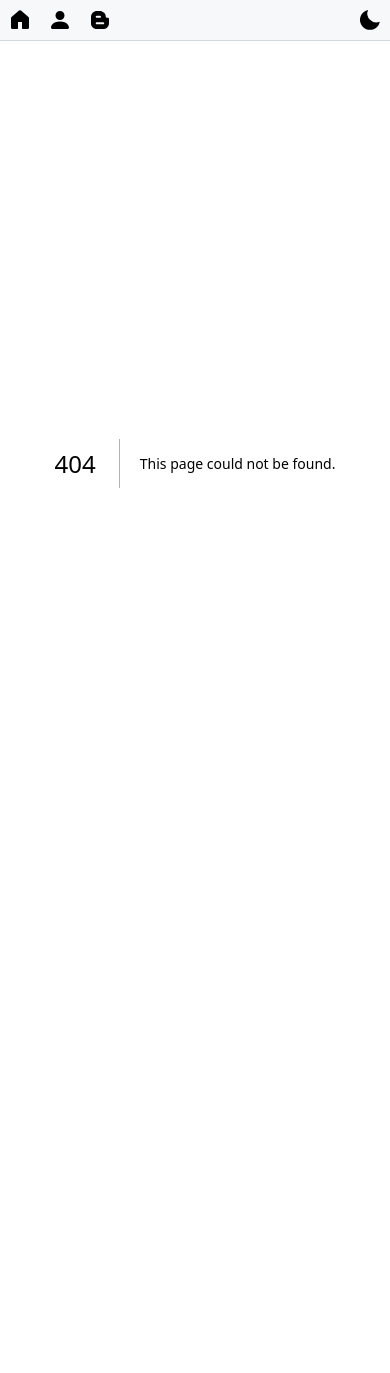
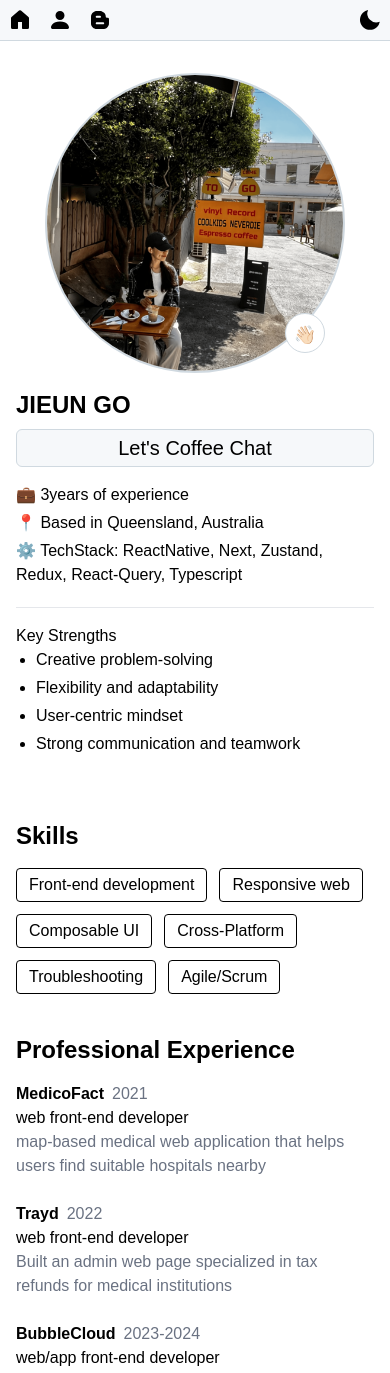
Before and after one commit to letsgojieun/letsgojieun.dev, a Next.js app: page /about in a window 390 px wide. Before the commit this address had no page. Shown: the top 1373 px of the page. Before the commit the page ends 885 px from the top, so only its background shows below. Built offline with nearby package versions, Linux system fonts and the light colour scheme.

Commit message:
:sparkles: feat: complete about page with components and data
Includes ProfileSection, SkillsSection, CareersSection, and EmojiBadge, with responsive layout and accessibility improvements.

```diff
--- /dev/null
+++ b/src/app/about/page.tsx
@@ -0,0 +1,15 @@
+import { ProfileSection } from "@/components/about/ProfileSection";
+import { SkillsSection } from "@/components/about/SkillsSection";
+import { CareersSection } from "@/components/about/CareersSection";
+
+export default function About() {
+  return (
+    <main className="max-w-5xl mx-auto px-4 py-8 flex flex-col md:flex-row gap-16 font-solway">
+      <ProfileSection />
+      <div className="flex flex-col gap-10 items-start">
+        <SkillsSection />
+        <CareersSection />
+      </div>
+    </main>
+  );
+}
--- /dev/null
+++ b/src/components/EmojiBadge.tsx
@@ -0,0 +1,34 @@
+"use client";
+
+import { useState } from "react";
+import WavingHand from "./WavingHand";
+
+export default function EmojiBadge() {
+  const [showWave, setShowWave] = useState(false);
+
+  const handleClick = () => {
+    setShowWave(true);
+  };
+
+  return (
+    <div className="relative">
+      <button
+        type="button"
+        className="
+        absolute bottom-5 right-5 cursor-pointer
+        flex items-center justify-center
+        w-10 h-10 rounded-full bg-white
+        text-lg
+        border border-divider-light
+        z-10
+        pt-1
+        "
+        aria-label="emoji badge"
+        onClick={handleClick}
+      >
+        👋🏻
+      </button>
+      {showWave && <WavingHand onEnd={() => setShowWave(false)} />}
+    </div>
+  );
+}
--- /dev/null
+++ b/src/components/WavingHand.tsx
@@ -0,0 +1,19 @@
+import { motion } from "framer-motion";
+
+export default function WavingHand({ onEnd }: { onEnd?: () => void }) {
+  return (
+    <motion.span
+      className="absolute bottom-15 -right-20 -translate-x-1/2 text-7xl pointer-events-none z-20"
+      animate={{ rotate: [0, 20, -10, 20, -5, 0] }}
+      transition={{
+        duration: 1.5,
+        ease: "easeInOut",
+      }}
+      onAnimationComplete={onEnd}
+      aria-label="waving hand"
+      role="img"
+    >
+      👋🏻
+    </motion.span>
+  );
+}
--- /dev/null
+++ b/src/components/about/CareersSection.tsx
@@ -0,0 +1,25 @@
+import { CAREERS } from "@/data/about";
+
+export function CareersSection() {
+  return (
+    <section className="flex flex-col gap-10 items-start">
+      <div>
+        <h2 className="text-2xl font-semibold mb-4">Professional Experience</h2>
+        <ul className="space-y-6">
+          {CAREERS.map((career) => (
+            <li key={career.company}>
+              <strong>{career.company}</strong>
+              <span className="text-gray-500 ml-2 font-gaegu">
+                {career.period}
+              </span>
+              <br />
+              <span className="font-gaegu">{career.role}</span>
+              <br />
+              <span className="text-gray-500">{career.description}</span>
+            </li>
+          ))}
+        </ul>
+      </div>
+    </section>
+  );
+}
--- /dev/null
+++ b/src/components/about/ProfileSection.tsx
@@ -0,0 +1,60 @@
+import Image from "next/image";
+import Link from "next/link";
+import EmojiBadge from "@/components/EmojiBadge";
+import { PROFILE } from "@/data/about";
+
+export function ProfileSection() {
+  return (
+    <section
+      aria-labelledby="about-profile"
+      className="flex items-center flex-col gap-4"
+    >
+      <div className="relative">
+        <Image
+          src={PROFILE.image}
+          alt="jieungo's profile image"
+          width={300}
+          height={200}
+          className="rounded-full object-cover border-2 border-divider-light dark:border-divider-dark bg-button-light dark:bg-button-dark"
+          priority
+        />
+        <EmojiBadge />
+      </div>
+      <div className="flex flex-col gap-4">
+        <div className="flex flex-col gap-2">
+          <h1 id="about-profile" className="text-2xl font-bold">
+            {PROFILE.name}
+          </h1>
+          <Link
+            href={`mailto:${PROFILE.email}`}
+            className="text-xl border-1 flex-1 border-divider-light dark:border-divider-dark bg-button-light dark:bg-button-dark w-full rounded-md text-center p-1 font-gaegu"
+          >
+            {`Let's Coffee Chat`}
+          </Link>
+        </div>
+        <div>
+          {PROFILE.aboutInfo.map((item) => (
+            <p key={item} className="dark:text-gray-300 mb-1">
+              {item}
+            </p>
+          ))}
+        </div>
+        <div className="h-px w-full bg-gray-200 dark:bg-gray-700" />
+        <Strengths strengths={PROFILE.strengths} />
+      </div>
+    </section>
+  );
+}
+
+function Strengths({ strengths }: { strengths: string[] }) {
+  return (
+    <div>
+      <span>Key Strengths</span>
+      <ul className="list-disc pl-5 space-y-1 dark:text-gray-200">
+        {strengths.map((strength) => (
+          <li key={strength}>{strength}</li>
+        ))}
+      </ul>
+    </div>
+  );
+}
--- /dev/null
+++ b/src/components/about/SkillsSection.tsx
@@ -0,0 +1,26 @@
+import { SKILLS } from "@/data/about";
+
+export function SkillsSection() {
+  return (
+    <section
+      aria-labelledby="about-skills"
+      className="flex flex-col gap-10 items-start"
+    >
+      <div>
+        <h2 id="about-skills" className="text-2xl font-semibold mb-4">
+          Skills
+        </h2>
+        <ul className="flex flex-wrap gap-3">
+          {SKILLS.map((skill) => (
+            <li
+              key={skill}
+              className="px-3 py-1 rounded border-border-light border-1 dark:border-white font-gaegu"
+            >
+              {skill}
+            </li>
+          ))}
+        </ul>
+      </div>
+    </section>
+  );
+}
--- /dev/null
+++ b/src/data/about.ts
@@ -0,0 +1,56 @@
+export const PROFILE = {
+  name: "JIEUN GO",
+  image: "/images/profile.png",
+  email: "letsgojieun@gmail.com",
+  strengths: [
+    "Creative problem-solving",
+    "Flexibility and adaptability",
+    "User-centric mindset",
+    "Strong communication and teamwork",
+  ],
+  aboutInfo: [
+    "💼 3years of experience",
+    "📍 Based in Queensland, Australia",
+    "⚙️ TechStack: ReactNative, Next, Zustand, Redux, React-Query, Typescript",
+  ],
+};
+
+export const SKILLS = [
+  "Front-end development",
+  "Responsive web",
+  "Composable UI",
+  "Cross-Platform",
+  "Troubleshooting",
+  "Agile/Scrum",
+];
+
+export const CAREERS = [
+  {
+    company: "MedicoFact",
+    period: "2021",
+    role: "web front-end developer",
+    description:
+      "map-based medical web application that helps users find suitable hospitals nearby",
+  },
+  {
+    company: "Trayd",
+    period: "2022",
+    role: "web front-end developer",
+    description:
+      "Built an admin web page specialized in tax refunds for medical institutions",
+  },
+  {
+    company: "BubbleCloud",
+    period: "2023-2024",
+    role: "web/app front-end developer",
+    description:
+      "Created a web and mobile application for schedule management tailored to pet groomers",
+  },
+  {
+    company: "Freelancer",
+    period: "2024-2025",
+    role: "app front-end developer",
+    description:
+      "Developed a mobile app using Expo, achieving over 10,000 cumulative users",
+  },
+];
```
Also changed, not shown: public/images/profile.png (added).
